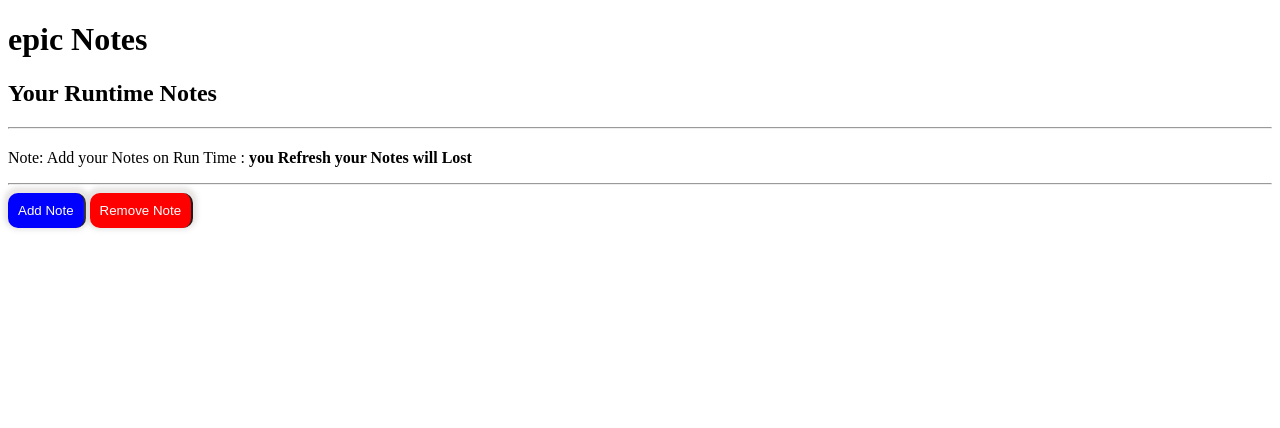
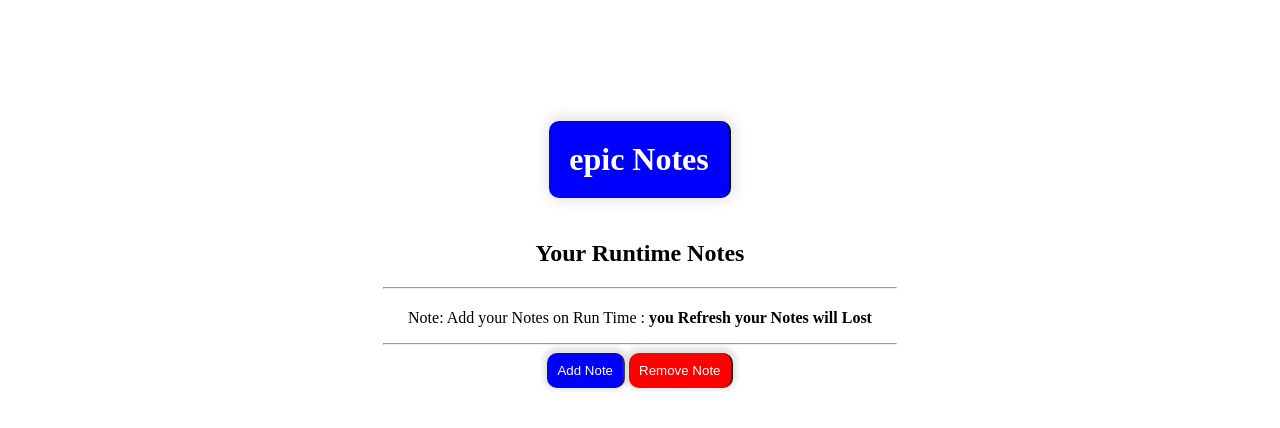
Before and after one commit to wsmai/createNotes, a plain HTML site: page index.html in a window 1280 px wide. Drawn offline with Linux system fonts and the light colour scheme.

Commit message:
stylesheet path updated

```diff
--- a/index.html
+++ b/index.html
@@ -5,7 +5,7 @@
     <meta charset="UTF-8">
     <meta http-equiv="X-UA-Compatible" content="IE=edge">
     <meta name="viewport" content="width=device-width, initial-scale=1.0">
-    <link rel="stylesheet" href="createNotes.css">
+    <link rel="stylesheet" href="style.css">
     <title>Notes</title>
 </head>
 
```
